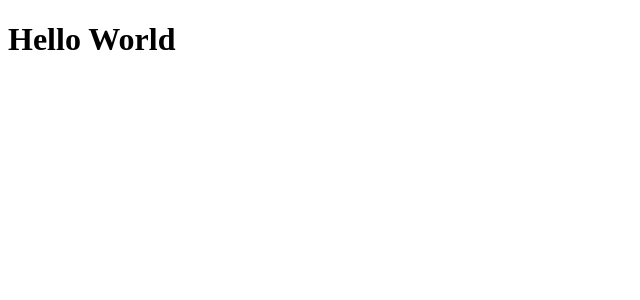
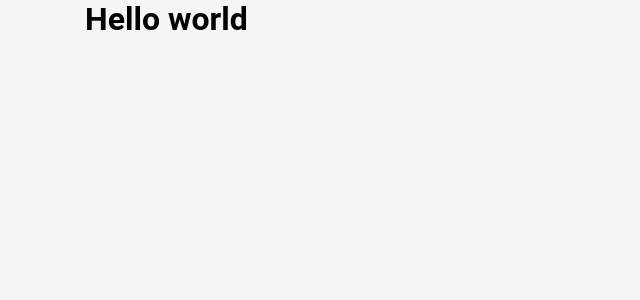
Before and after one commit to OsmanRodrigues/launch-code-challenge-wet-bat, a Next.js app in the folder ui/: page / in a window 1280 px wide. Shown: the top 300 px of the page, without its empty margins (0-640 px from the left). Built offline with nearby package versions, Linux system fonts and the light colour scheme.

Commit message:
styled components and grid system setup

```diff
--- a/ui/next.config.js
+++ b/ui/next.config.js
@@ -1,6 +1,9 @@
 /** @type {import('next').NextConfig} */
 const nextConfig = {
-    reactStrictMode: true
+    reactStrictMode: true,
+    compiler: {
+        styledComponents: true
+    }
 }
 
 module.exports = nextConfig
--- a/ui/package.json
+++ b/ui/package.json
@@ -10,11 +10,13 @@
         "check:types": "yarn tsc --noEmit"
     },
     "dependencies": {
+        "@types/styled-components": "5.1.24",
         "mobx": "6.5.0",
         "mobx-react-lite": "3.3.0",
         "next": "12.1.2",
         "react": "18.0.0",
         "react-dom": "18.0.0",
+        "react-grid-system": "8.1.3",
         "styled-components": "5.3.5"
     },
     "devDependencies": {
--- /dev/null
+++ b/ui/src/atomic/components/global-style.tsx
@@ -0,0 +1,17 @@
+import { color, typography } from '@atomic/shared/constants'
+import { createGlobalStyle } from 'styled-components'
+
+export const GlobalStyle = createGlobalStyle`
+    html {
+        font-size: ${typography.root.fontSize};
+        font-weight: ${typography.root.fontWeight};
+    }
+    * {
+        margin: 0;
+        padding: 0;
+        box-sizing: border-box;
+        font-family: ${typography.font.family};
+        color: ${color.dark};
+        background-color: ${color.light};
+    }
+`
--- a/ui/src/atomic/components/index.ts
+++ b/ui/src/atomic/components/index.ts
@@ -1 +1 @@
-export const fallback = 'Hello World'
+export * from './global-style'
--- /dev/null
+++ b/ui/src/atomic/shared/constants.ts
@@ -0,0 +1,20 @@
+export const typography = {
+    root: {
+        fontSize: '16px',
+        fontWeight: 500
+    },
+    font: {
+        family: 'Roboto'
+    },
+}
+export const color = {
+    primary: '#5BBFBA',
+    secondary: '#5F6CAF',
+    accessory: '#E7F0C3',
+    alert: '#F0CF85',
+    success: '#A4D4AE',
+    fail: '#ED632B',
+    dark: '#050301',
+    light: '#f5f5f5',
+    gray: '#B9BBB6'
+}
--- a/ui/src/atomic/shared/index.ts
+++ b/ui/src/atomic/shared/index.ts
@@ -1 +1 @@
-export const fallback2 = ''
+export * from './typography'
--- /dev/null
+++ b/ui/src/atomic/shared/typography.ts
@@ -0,0 +1,3 @@
+import styled from 'styled-components'
+
+export const H1 = styled.h1``
--- a/ui/src/pages/_app.tsx
+++ b/ui/src/pages/_app.tsx
@@ -1,7 +1,16 @@
+import { GlobalStyle } from '@atomic'
 import type { AppProps } from 'next/app'
+import { setConfiguration } from 'react-grid-system'
+
+setConfiguration({ defaultScreenClass: 'sm', gridColumns: 12 })
 
 function MyApp({ Component, pageProps }: AppProps) {
-    return <Component {...pageProps} />
+    return (
+        <>
+            <GlobalStyle/>
+            <Component {...pageProps} />
+        </>
+    )
 }
 
 export default MyApp
--- a/ui/src/pages/index.tsx
+++ b/ui/src/pages/index.tsx
@@ -1,10 +1,11 @@
-import { fallback } from '@atomic/components'
+import { H1 } from '@atomic/shared'
 import type { NextPage } from 'next'
 import Head from 'next/head'
+import { Container } from 'react-grid-system'
 
 const Home: NextPage = () => {
     return (
-        <div>
+        <Container>
             <Head>
                 <title>Create Next App</title>
                 <meta name="description" content="Generated by create next app" />
@@ -12,10 +13,10 @@ const Home: NextPage = () => {
             </Head>
 
             <main>
-                <h1>{fallback}</h1>
+                <H1>Hello world</H1>
             </main>
 
-        </div>
+        </Container>
     )
 }
 
```
Also changed, not shown: 1 other file (tests, documents, lock files or other folders).
